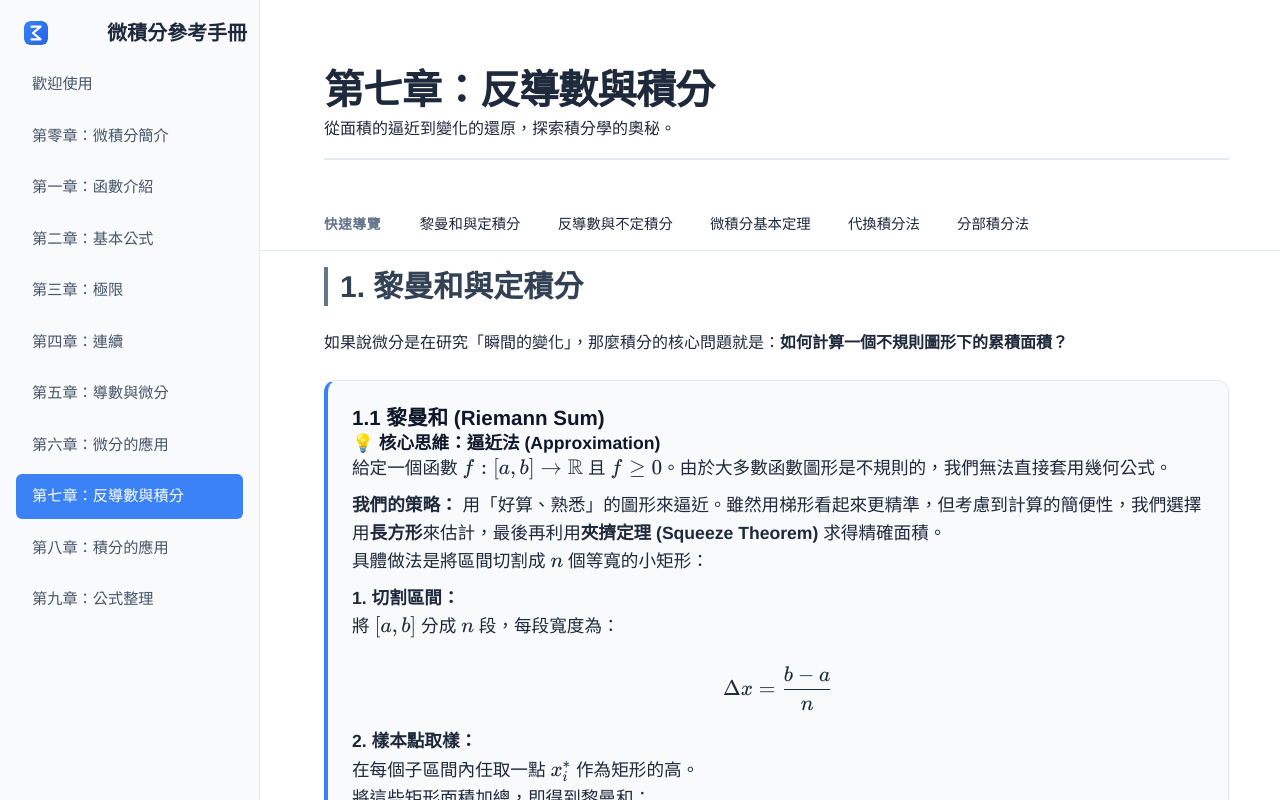
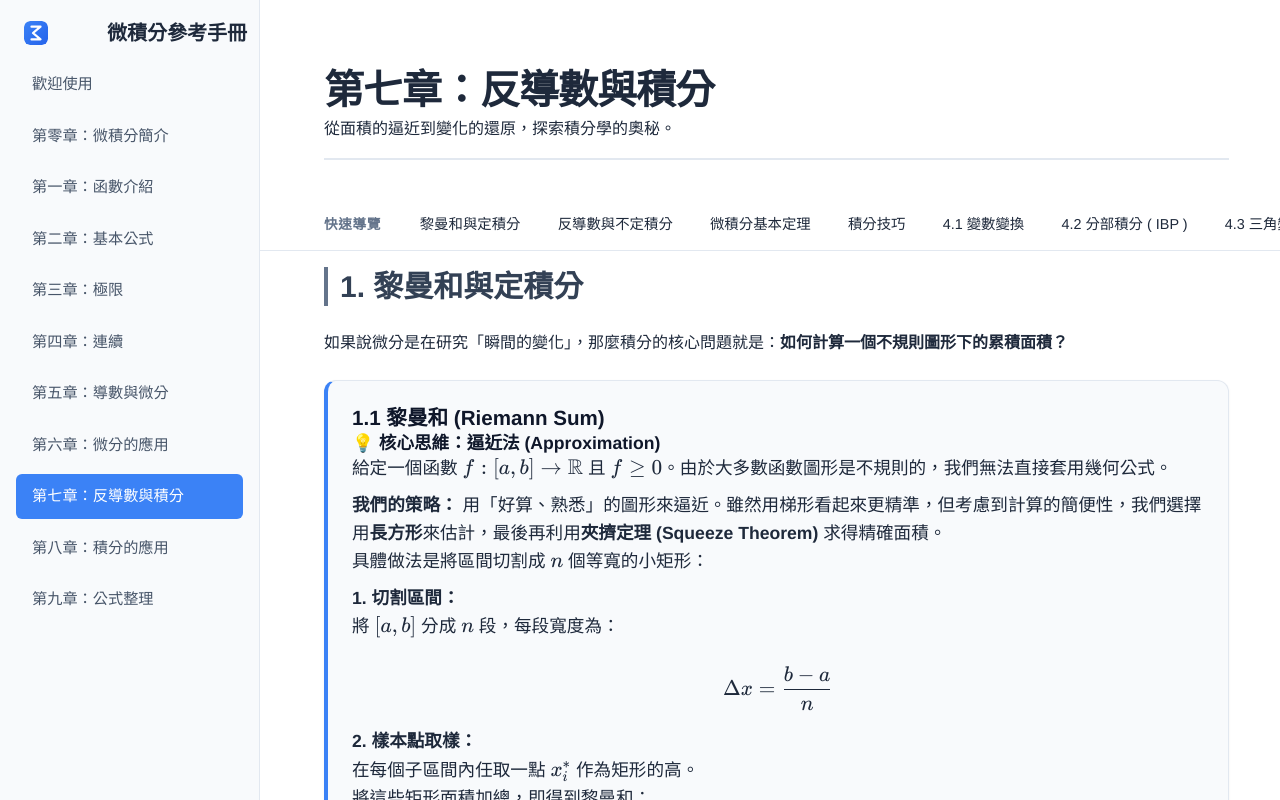
Before and after one commit to ZhaoHong04126/visual-calculus, a React (Vite) app: page /#/integrals in a window 1280 px wide. Built offline with nearby package versions, Linux system fonts and the light colour scheme.

Commit message:
功能：建立包含章節導航和主題概述的積分頁面

```diff
--- a/src/Integrals/Integrals.jsx
+++ b/src/Integrals/Integrals.jsx
@@ -11,8 +11,10 @@ export default function Integrals() {
     { id: 'definite', title: '黎曼和與定積分' },
     { id: 'antiderivatives', title: '反導數與不定積分' },
     { id: 'ftc', title: '微積分基本定理' },
-    { id: 'substitution', title: '代換積分法' },
-    { id: 'parts', title: '分部積分法' },
+    { id: 'techniques', title: '積分技巧' },
+    { id: 'substitution', title: '4.1 變數變換' },
+    { id: 'parts', title: '4.2 分部積分 ( IBP )' },
+    { id: 'trig-sub', title: '4.3 三角變換法' },
   ];
 
   return (
@@ -32,12 +34,20 @@ export default function Integrals() {
 
       <div id="ftc"><FundamentalTheorem /></div>
 
-      <div id="substitution" className="mt-12 pt-8 border-t border-gray-100">
-        <h2 className="section-title text-2xl font-bold mb-4 opacity-50">4. 代換積分法 (Coming Soon)</h2>
+      <div id="techniques" className="mt-12 pt-8 border-t border-gray-100">
+        <h2 className="section-title text-2xl font-bold mb-4">4. 積分技巧</h2>
       </div>
 
-      <div id="parts" className="mt-12 pt-8 border-t border-gray-100">
-        <h2 className="section-title text-2xl font-bold mb-4 opacity-50">5. 分部積分法 (Coming Soon)</h2>
+      <div id="substitution" className="mt-8 pt-4 ml-6 border-t border-gray-50">
+        <h3 className="section-subtitle text-xl font-bold mb-4 opacity-50">4.1 變數變換 (Coming Soon)</h3>
+      </div>
+
+      <div id="parts" className="mt-8 pt-4 ml-6 border-t border-gray-50">
+        <h3 className="section-subtitle text-xl font-bold mb-4 opacity-50">4.2 分部積分 ( IBP ) (Coming Soon)</h3>
+      </div>
+
+      <div id="trig-sub" className="mt-8 pt-4 ml-6 border-t border-gray-50">
+        <h3 className="section-subtitle text-xl font-bold mb-4 opacity-50">4.3 三角變換法 (Coming Soon)</h3>
       </div>
     </div>
   );
```
